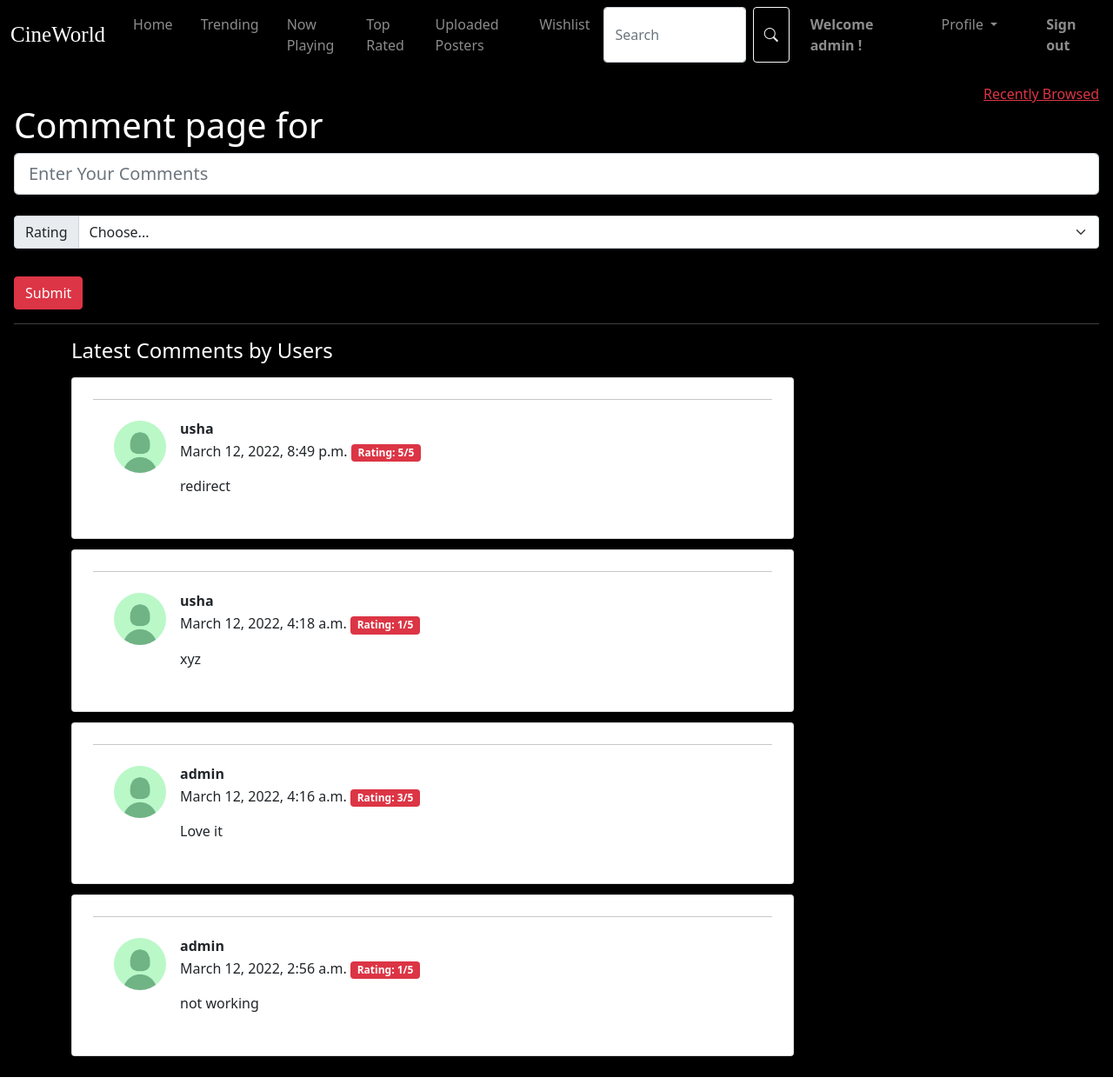
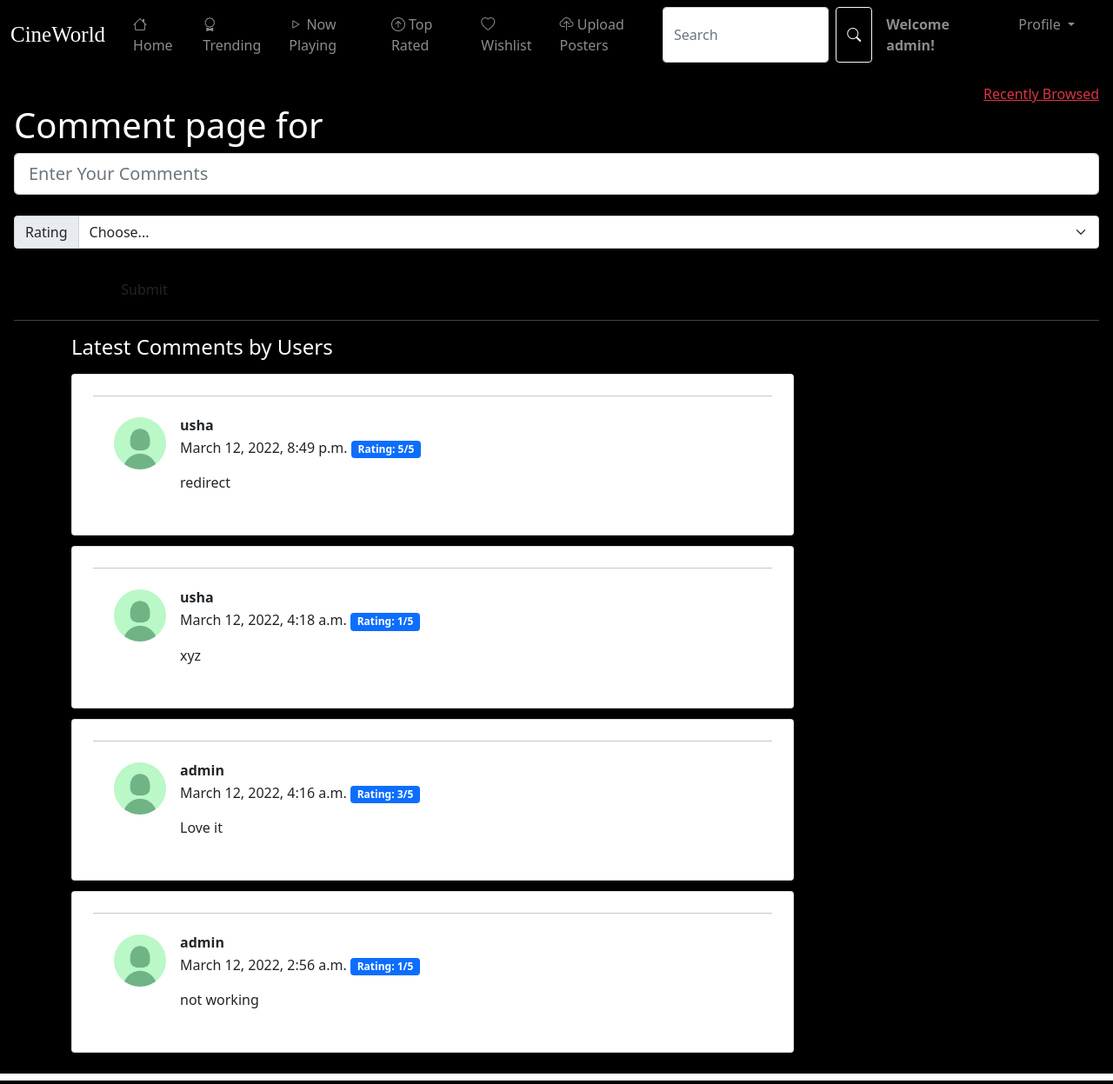
Before and after one commit to usha-uppalapati/MovieApp, a Django app: page /movie_details/634649/comments/ in a window 1280 px wide. Shown: the whole page at 87% size. Run offline with Django 4.2, Linux system fonts and the light colour scheme; a user stored in the database is signed in; data comes from the database, SQL or seed files in the repository; data that the repository does not hold is empty; some libraries are stand-ins or nearby versions.

Commit message:
Changes from Teams code

```diff
--- a/templates/base_code.html
+++ b/templates/base_code.html
@@ -14,7 +14,7 @@
 </head>
 <nav class="navbar navbar-expand-lg navbar-dark bg-black ">
     <div class="container-fluid">
-        <a class="navbar-brand text-white bg-black" href="/" style="font-family:Jokerman; font-size: 25px;">CineWorld</a>
+        <a class="navbar-brand text-white bg-black" href="/" style="font-family:Jokerman; font-size: 25px; ">CineWorld</a>
         <button class="navbar-toggler" type="button" data-bs-toggle="collapse" data-bs-target="#navbarNavDropdown"
                 aria-controls="navbarNavDropdown" aria-expanded="false" aria-label="Toggle navigation">
             <span class="navbar-toggler-icon"></span>
@@ -22,23 +22,24 @@
         <div class="collapse navbar-collapse" id="navbarNavDropdown">
             <ul class="navbar-nav">
                 <li class="nav-item px-2">
-                    <a class="nav-link {% if currentPage == "home" %}active{% endif %}" href="/">Home</a>
+                    <a class="nav-link {% if currentPage == "home" %}active{% endif %}" href="/"><i class="bi bi-house"></i> Home</a>
                 </li>
                 <li class="nav-item px-2">
-                    <a class="nav-link {% if currentPage == "trending" %}active{% endif %}" href="/trending/">Trending</a>
+                    <a class="nav-link {% if currentPage == "trending" %}active{% endif %}" href="/trending/"><i class="bi bi-award"></i> Trending</a>
                 </li>
                 <li class="nav-item px-2">
-                    <a class="nav-link {% if currentPage == "nowplaying" %}active{% endif %}" href="/now_playing/">Now Playing</a>
+                    <a class="nav-link {% if currentPage == "nowplaying" %}active{% endif %}" href="/now_playing/"><i class="bi bi-play"></i> Now Playing</a>
                 </li>
                 <li class="nav-item px-2">
-                    <a class="nav-link {% if currentPage == "toprated" %}active{% endif %}" href="/top_rated/">Top Rated</a>
+                    <a class="nav-link {% if currentPage == "toprated" %}active{% endif %}" href="/top_rated/"><i class="bi bi-arrow-up-circle"></i> Top Rated</a>
                 </li>
                 <li class="nav-item px-2">
-                    <a class="nav-link {% if currentPage == "posters" %}active{% endif %}" href="/posters/">Uploaded Posters</a>
+                    <a class="nav-link {% if currentPage == "wishlist" %}active{% endif %}" href="/wishlist/"><i class="bi bi-heart"></i> Wishlist</a>
                 </li>
                 <li class="nav-item px-2">
-                    <a class="nav-link {% if currentPage == "wishlist" %}active{% endif %}" href="/wishlist/">Wishlist</a>
+                    <a class="nav-link {% if currentPage == "posters" %}active{% endif %}" href="/posters/"><i class="bi bi-cloud-upload"></i> Upload Posters</a>
                 </li>
+
 
                 <form class="d-flex" action="/search/" method="get" class="row g-3">
                     <input class="form-control me-2" type="search" placeholder="Search" aria-label="Search" name="q">
@@ -53,26 +54,27 @@
                     </li>
 
                 {% else %}
-                    <span class="navbar-text px-4">
-                        <strong>Welcome {{ request.user.username }} !</strong>
+                    <span class="navbar-text px-3">
+                        <strong>Welcome {{ request.user.username }}!</strong>
           </span>
                     <li class="nav-item dropdown px-4">
-                  <a class="nav-link dropdown-toggle" href="#" id="navbarDropdownMenuLink" role="button" data-bs-toggle="dropdown" aria-expanded="false">
+                  <a class="nav-link dropdown-toggle" href="#" id="navbarDropdownMenuLink" role="button" data-bs-toggle="dropdown" aria-expanded="false" >
                     Profile
                   </a>
                   <ul class="dropdown-menu" aria-labelledby="navbarDropdownMenuLink">
                     <li><a class="dropdown-item" href="/profile/orders_history/">Order History</a></li>
                     <li><a class="dropdown-item" href="/profile/posted_comments/">Comments History</a></li>
-                    <li><a class="dropdown-item" href="/profile/uploaded_movies/">Uploaded Posters</a></li>
+                    <li><a class="dropdown-item" href="/profile/uploaded_movies/">Uploaded Movies</a></li>
                     <li><a class="dropdown-item" href="/profile/changepassword/">Change Password</a></li>
+                      <li><a class="dropdown-item" href="/signout/">Sign out</a></li>
                    </ul>
 
                 </li>
 
 
-                    <li class="nav-item px-3">
-                        <a class="nav-link" href="/signout/"><strong> Sign out </strong></a>
-                    </li>
+{#                    <li class="nav-item px-1">#}
+{#                        <a class="nav-link" href="/signout/"><strong> Sign out </strong></a>#}
+{#                    </li>#}
                 {% endif %}
             </ul>
         </div>
--- a/templates/comments.html
+++ b/templates/comments.html
@@ -1,5 +1,29 @@
 {% extends "base_code.html" %}
+<style>
+          .btn-grad {
+                 background-image: linear-gradient(to right, #ab0303 0%, #190A05  51%, #a90303 100%)
+            }
 
+
+            .btn-grad {
+                margin: 10px;
+                padding: 7px 1px;
+                text-align: center;
+                text-transform: uppercase;
+                transition: 0.5s;
+                background-size: 200% auto;
+                color: white;
+                /* box-shadow: 0 0 20px #eee; */
+                border-radius: 10px;
+                display: block;
+            }
+
+            .btn-grad:hover {
+                background-position: right center; /* change the direction of the change here */
+                color: #fff;
+                text-decoration: none;
+            }
+</style>
 
 {% block content %}
     <h1>Comment page for {{ title }} </h1>
@@ -20,11 +44,10 @@
                 <option value="5">Excellent</option>
             </select>
         </div>
-        <br>
         <!--div class="input-group mb-1">
   <input type="file" class="form-control" id="image" name="image">
   </div-->
-        <button type="submit" class="btn btn-danger">Submit</button>
+        <button type="submit" class="btn btn-grad" style="width:300px; margin-left: 0; margin-top: 20px">Submit</button>
     </form>
     <hr>
     <div class="container my-0 py-0">
@@ -52,7 +75,7 @@
                                         <h6 class="fw-bold mb-1">{{ c.user }}</h6>
                                         <div class="d-flex align-items-center mb-3">
                                             <p class="mb-0">{{ c.created_at }}
-                                                <span class="badge bg-danger"> Rating: {{ c.rating }}/5</span>
+                                                <span class="badge bg-primary"> Rating: {{ c.rating }}/5</span>
                                             </p>
                                         </div>
                                         <p class="mb-0">{{ c.comment }} </p>
--- a/templates/movies_list.html
+++ b/templates/movies_list.html
@@ -55,7 +55,8 @@
                 margin: 10px;
             }
         </style>
-        <h1 style="font-family: 'Yu Gothic UI Semibold'; font-size: 30px"> {{ header }}</h1>
+
+        <h1 style="font-family: 'Yu Gothic UI Semibold'; font-size: 30px">{% if header == 'Top results of the Day' %}<i class="bi bi-file-arrow-up"></i> {% elif header == 'Trending movies of the week' %}<i class="bi bi-graph-up"></i>  {% endif %} {{ header }}</h1>
         {% for m in data.results %}
 {#            <div class="card text-white bg-dark mb-3 movie-item" style="width: 15rem;">#}
             <div class="card text-white bg-black mb-3 movie-item" style="width: 13rem; margin-left: 30px">
@@ -71,6 +72,9 @@
                 </div>
             </div>
         {% endfor %}
+
+</div>
+
     </div>
 
 
--- a/templates/results.html
+++ b/templates/results.html
@@ -54,6 +54,7 @@
         </style>
 
     <div class="row">
+        <h1 style="font-family: 'Yu Gothic UI Semibold'; font-size: 30px"> {% if header == 'Now Playing' %}<i class="bi bi-play-circle"></i> {% elif header == 'Top Rated movies' %}<i class="bi bi-arrow-up-circle"></i>  {% endif %}{{ header}}</h1>
         {% for m in data.results %}
 {#            <div class="card text-white bg-dark mb-3 movie-item" style="width: 15rem;">#}
             <div class="card text-white bg-black mb-3 movie-item" style="width: 13rem; margin-left: 30px">
--- a/templates/wishlist.html
+++ b/templates/wishlist.html
@@ -50,6 +50,7 @@
             }
         </style>
     <div class="row">
+    <h1 style="font-family: 'Yu Gothic UI Semibold'; font-size: 30px"><i class="bi bi-suit-heart"></i> My List</h1>
         {% for m in items %}
             <div class="card text-white bg-black " style="width: 15rem;">
                 <a href="/movie_details/{{ m.id }}/" class="btn btn-grad"><img src="https://image.tmdb.org/t/p/w200{{ m.poster_path }}" class="card-img-top" alt="..."></a>
```
Also changed, not shown: templates/posters.html (+4 -4 lines).
